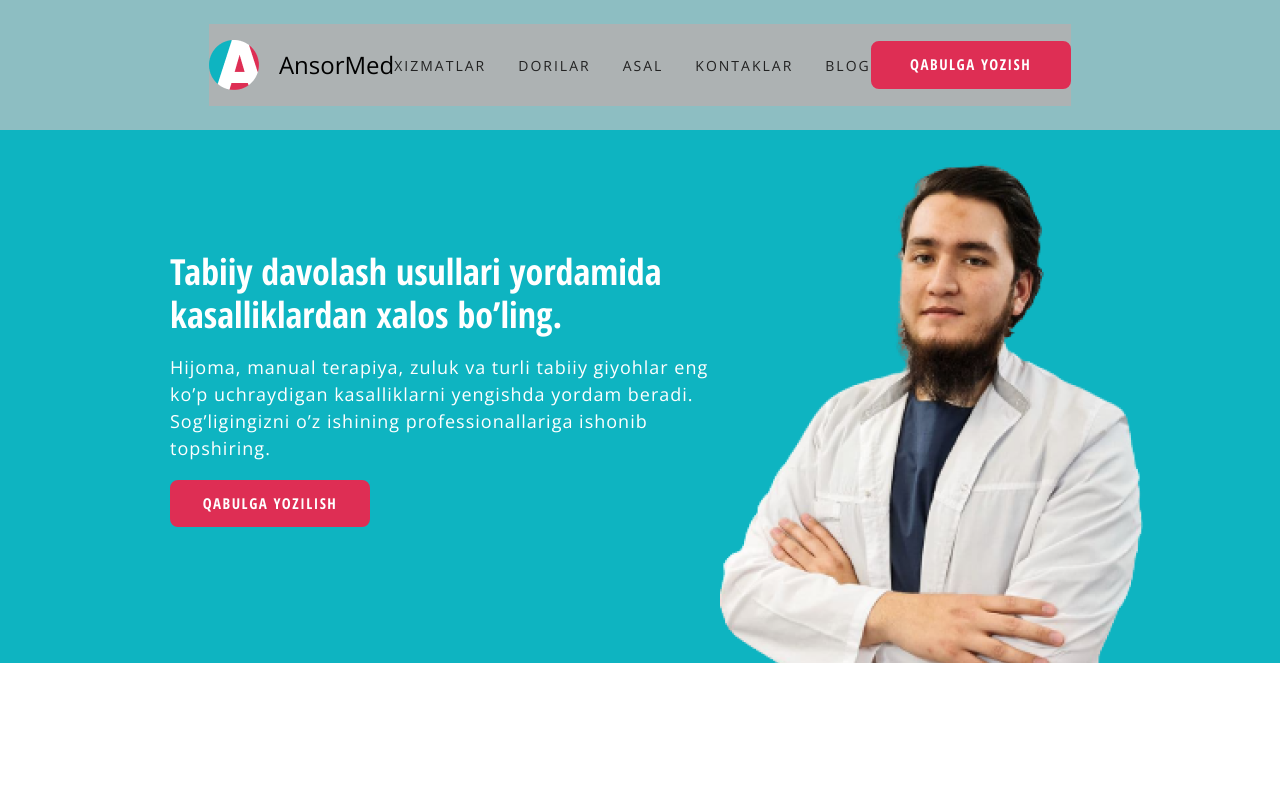
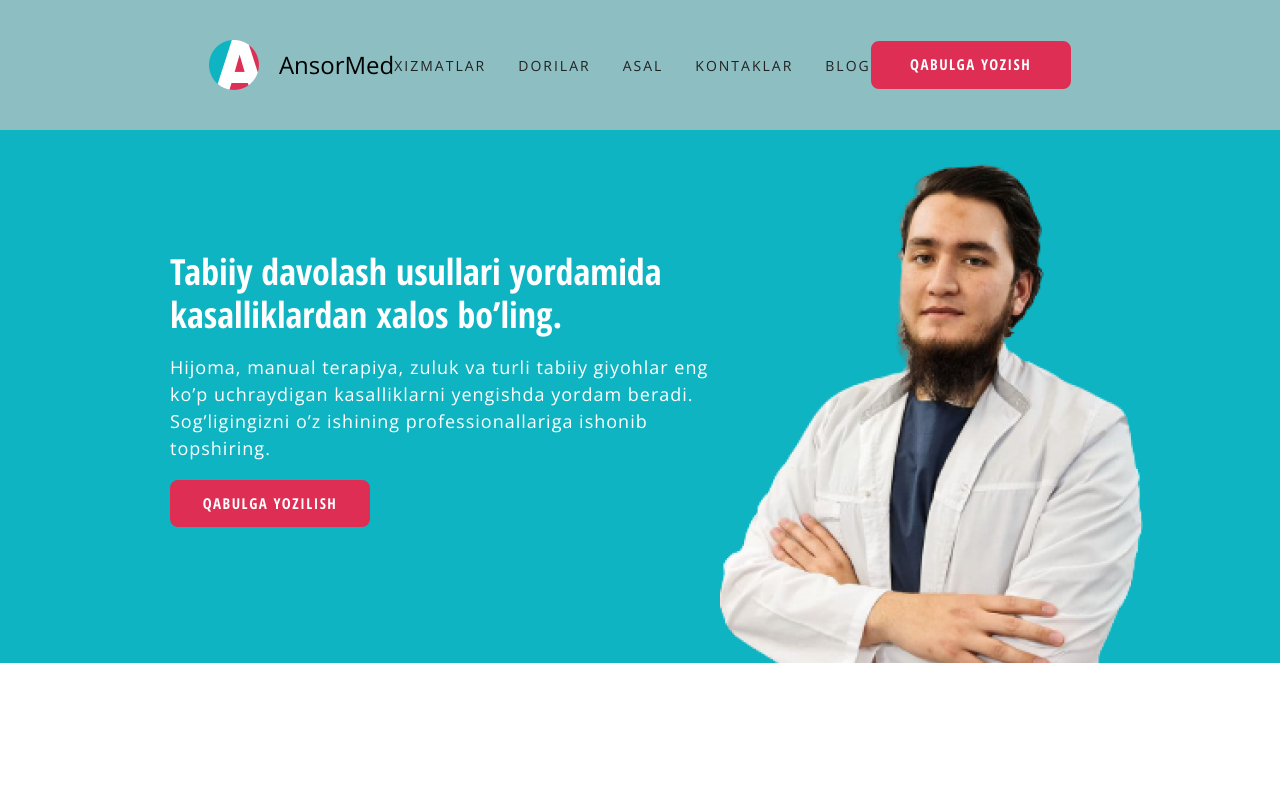
Before and after one commit to sheralitukhtayev/ansormed, a plain HTML site: page index.html in a window 1280 px wide. Shown: the top 800 px of the page. Drawn offline with nearby package versions, Linux system fonts and the light colour scheme.

Commit message:
chnage background of navbar

```diff
--- a/css/style.css
+++ b/css/style.css
@@ -40,7 +40,7 @@ header {
   padding-right: 0px;
   margin-left: auto;
   margin-right: auto;
-  background-color: #adb2b3;
+  background-color: #8dbec2;
 }
 
 .header-container-1 {
```
